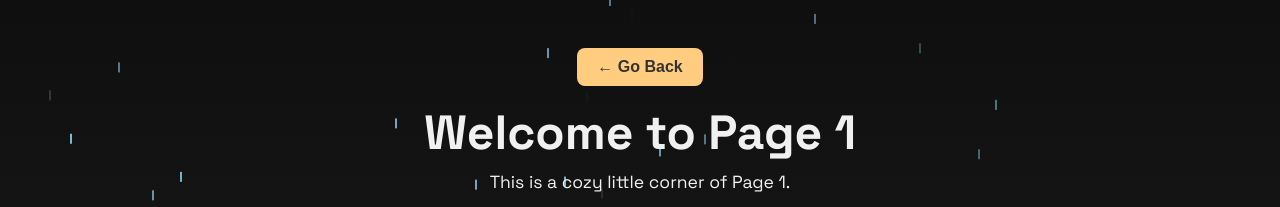
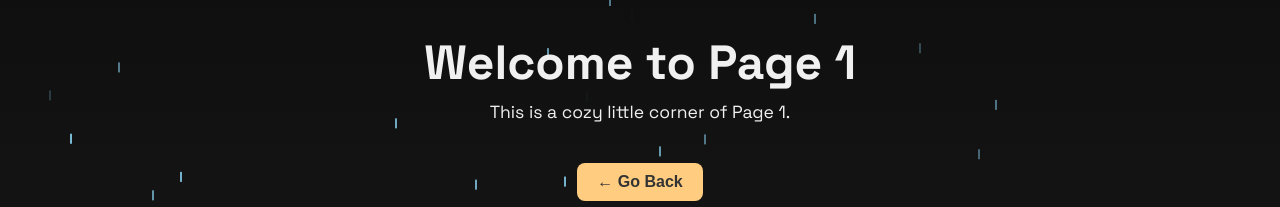
Before and after one commit to Niiko4368/vvvv, a plain HTML site: page page1.html in a window 1280 px wide. Shown: the top 207 px of the page. Drawn offline with Linux system fonts and the light colour scheme.

Commit message:
Update page1.html

```diff
--- a/page1.html
+++ b/page1.html
@@ -10,10 +10,12 @@
 
   <div class="rain"></div>
 
-  <button onclick="windows.history.back()" class=back-button>← Go Back</button>
 
   <h1>Welcome to Page 1</h1>
   <p>This is a cozy little corner of Page 1.</p>
+
+  <button onclick="window.history.back()" class="back-button">← Go Back</button>
+
 
   <a href="#gallery" class="gallery-button">Gallery</a>
 
```
